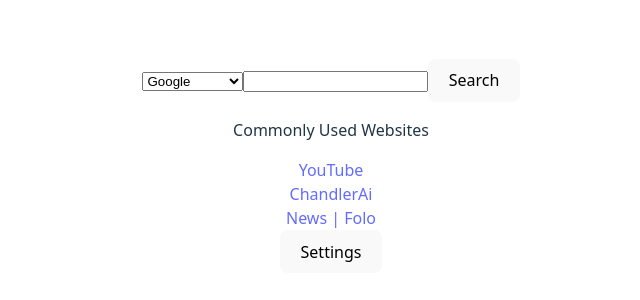
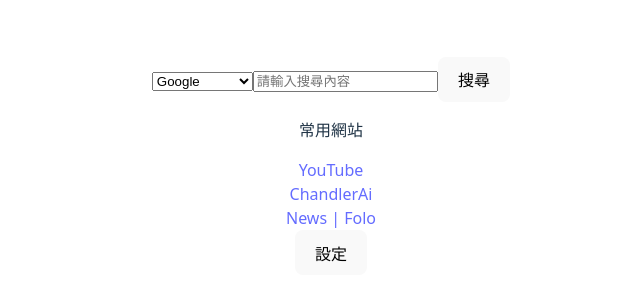
Before and after one commit to Moranjianghe/new-tab, a Vue app: page / in a window 1280 px wide. Shown: the part 234-534 px from the top of the page, without its empty margins (309-949 px from the left). Built offline with nearby package versions, Linux system fonts and the light colour scheme.

Commit message:
实现了多语言支持

```diff
--- a/package.json
+++ b/package.json
@@ -14,7 +14,8 @@
     "@tailwindcss/vite": "^4.1.5",
     "js-yaml": "^4.1.0",
     "nvm": "^0.0.4",
-    "vue": "^3.5.13"
+    "vue": "^3.5.13",
+    "vue-i18n": "^11.1.3"
   },
   "devDependencies": {
     "@types/node": "^22.15.14",
--- a/src/App.vue
+++ b/src/App.vue
@@ -7,12 +7,16 @@
           {{ engine.name }}
         </option>
       </select>
-      <input v-model="searchQuery" @keyup.enter="performSearch" />
-      <button @click="performSearch">Search</button>
+      <input
+        v-model="searchQuery"
+        @keyup.enter="performSearch"
+        :placeholder="t('search.placeholder')"
+      />
+      <button @click="performSearch">{{ t('search.button') }}</button>
     </div>
     <!--List of Commonly Used Websites-->
     <div v-if="favoriteSites.length > 0">
-      <p>Commonly Used Websites</p>
+      <p>{{ t('favorites.title') }}</p>
       <div>
         <div v-for="(site, index) in favoriteSites" :key="index">
           <a :href="site.url" target="_blank">{{ site.name }}</a>
@@ -20,46 +24,53 @@
       </div>
     </div>
     <div v-else>
-      <p>No commonly used websites available</p>
+      <p>{{ t('favorites.empty') }}</p>
     </div>
   </div>
 
   <!-- Settings Button -->
-  <button @click="showSettings = true">Settings</button>
+  <button @click="showSettings = true">{{ t('settings.button') }}</button>
 
   <!-- Settings Dialog -->
   <div v-if="showSettings">
-    <p>Set Config URL:</p>
-    <input v-model="newConfigUrl" @click="$event.target.select()"/>
-    <button @click="updateConfigUrl">Save</button>
-    <button @click="showSettings = false">Cancel</button>
+    <div>
+      <p>{{ t('settings.configUrl') }}</p>
+      <input v-model="newConfigUrl" @click="$event.target.select()"/>
+      <button @click="updateConfigUrl">{{ t('settings.save') }}</button>
+      <button @click="showSettings = false">{{ t('settings.cancel') }}</button>
+    </div>
+    <!-- Language Selector -->
+    <select v-model="currentLocale" @change="changeLocale">
+      <option value="zh-TW">繁體中文</option>
+      <option value="en-US">English</option>
+    </select>
   </div>
 </template>
+
 <script lang="js">
-import yaml from 'js-yaml'; // 引入js-yaml库来解析YAML文件
+import yaml from 'js-yaml';
 import { ref, onMounted } from 'vue';
+import { useI18n } from 'vue-i18n';
 
 export default {
   name: 'App',
   setup() {
+    const { t, locale } = useI18n();
+    const currentLocale = ref(locale.value);
     const searchQuery = ref('');
     const selectedSearchEngine = ref('');
     const searchEngines = ref([]);
     const favoriteSites = ref([]);
     const showSettings = ref(false);
-    const configUrl = ref('/config.yaml'); // 配置文件的URL
-    const newConfigUrl = configUrl; // 輸入框中的配置文件URL
-    const response =  fetch(configUrl.value); // 使用fetch API請求配置文件
+    const configUrl = ref('/config.yaml');
+    const newConfigUrl = configUrl;
 
-    // 加載緩存的配置文件和網頁內容
     const loadCachedData = () => {
-
       const cachedConfigUrl = localStorage.getItem('configUrl');
       if (cachedConfigUrl) {
         configUrl.value = cachedConfigUrl;
         console.log('Loaded cached config URL:', configUrl);
       }
-      // 嘗試從localStorage中獲取緩存的配置文件和網頁內容
       const cachedConfig = localStorage.getItem('config');
       if (cachedConfig) {
         const config = JSON.parse(cachedConfig);
@@ -67,29 +78,24 @@
         favoriteSites.value = config.favoriteSites || [];
         console.log('Loaded cached config:', config);
 
-        // 默認選中第一個搜索引擎
         if (searchEngines.value.length > 0) {
           selectedSearchEngine.value = searchEngines.value[0].url;
         }
       }
     };
 
-    // 請求最新的配置文件和網頁內容並更新緩存
     const fetchLatestData = async () => {
       try {
         const response = await fetch(configUrl.value);
         const configText = await response.text();
         const config = yaml.load(configText);
 
-        // 更新數據
         searchEngines.value = config.searchEngines;
         favoriteSites.value = config.favoriteSites;
 
-        // 更新緩存
         localStorage.setItem('config', JSON.stringify(config));
         console.log('renew cached config:', config);
 
-        // 默認選中第一個搜索引擎
         if (searchEngines.value.length > 0) {
           selectedSearchEngine.value = searchEngines.value[0].url;
         }
@@ -98,39 +104,31 @@
       }
     };
 
-    // 在組件掛載時加載緩存的配置文件和網頁內容
     onMounted(async () => {
-      /**
-      if('serviceWorker' in navigator) {
-        try {
-          await navigator.serviceWorker.register('/service-worker.js');
-          console.log('Service Worker registered successfully');
-        } catch (error) {
-          console.error('Service Worker registration failed:', error);
-        }
+      const savedLocale = localStorage.getItem('locale');
+      if (savedLocale) {
+        currentLocale.value = savedLocale;
+        locale.value = savedLocale;
       }
-      */
 
-      loadCachedData(); // 加載緩存的配置文件和網頁內容
+      loadCachedData();
       try {
-        await fetchLatestData(); // 請求最新的配置文件和網頁內容並更新緩存
+        await fetchLatestData();
       } catch (error) {
         console.error('Failed to fetch latest config:', error);
       }
     });
 
-    // 設置配置文件的URL
     const updateConfigUrl = async () => {
       if (newConfigUrl.value.trim() !== '') {
         configUrl.value = newConfigUrl.value.trim();
         localStorage.setItem('configUrl', configUrl.value);
         console.log('Updated configUrl:', configUrl);
         await fetchLatestData();
-        showSettings.value = false; // 關閉設置對話框
+        showSettings.value = false;
       }
     };
 
-    // 执行搜索
     const performSearch = () => {
       if (searchQuery.value.trim() !== '') {
         const url = `${selectedSearchEngine.value}${encodeURIComponent(searchQuery.value)}`;
@@ -138,7 +136,10 @@
       }
     };
 
-
+    const changeLocale = () => {
+      locale.value = currentLocale.value;
+      localStorage.setItem('locale', currentLocale.value);
+    };
 
     return {
       searchQuery,
@@ -150,6 +151,9 @@
       newConfigUrl,
       updateConfigUrl,
       configUrl,
+      t,
+      currentLocale,
+      changeLocale,
     };
   }
 };
--- /dev/null
+++ b/src/i18n.js
@@ -0,0 +1,13 @@
+import { createI18n } from 'vue-i18n';
+import zhTW from './locales/zh-TW';
+import enUS from './locales/en-US';
+
+export default createI18n({
+  legacy: false,
+  locale: 'zh-TW',
+  fallbackLocale: 'en-US',
+  messages: {
+    'zh-TW': zhTW,
+    'en-US': enUS
+  }
+});
--- /dev/null
+++ b/src/locales/en-US.js
@@ -0,0 +1,16 @@
+export default {
+  search: {
+    button: 'Search',
+    placeholder: 'Enter search text'
+  },
+  favorites: {
+    title: 'Commonly Used Websites',
+    empty: 'No commonly used websites available'
+  },
+  settings: {
+    button: 'Settings',
+    configUrl: 'Set Config URL:',
+    save: 'Save',
+    cancel: 'Cancel'
+  }
+}
--- /dev/null
+++ b/src/locales/zh-TW.js
@@ -0,0 +1,16 @@
+export default {
+  search: {
+    button: '搜尋',
+    placeholder: '請輸入搜尋內容'
+  },
+  favorites: {
+    title: '常用網站',
+    empty: '沒有常用網站'
+  },
+  settings: {
+    button: '設定',
+    configUrl: '設定配置網址：',
+    save: '儲存',
+    cancel: '取消'
+  }
+}
--- a/src/main.ts
+++ b/src/main.ts
@@ -1,5 +1,8 @@
 import { createApp } from 'vue'
 import './style.css'
 import App from './App.vue'
+import i18n from './i18n'
 
-createApp(App).mount('#app')
+const app = createApp(App)
+app.use(i18n)
+app.mount('#app')
```
Also changed, not shown: 1 other file (tests, documents, lock files or other folders).
